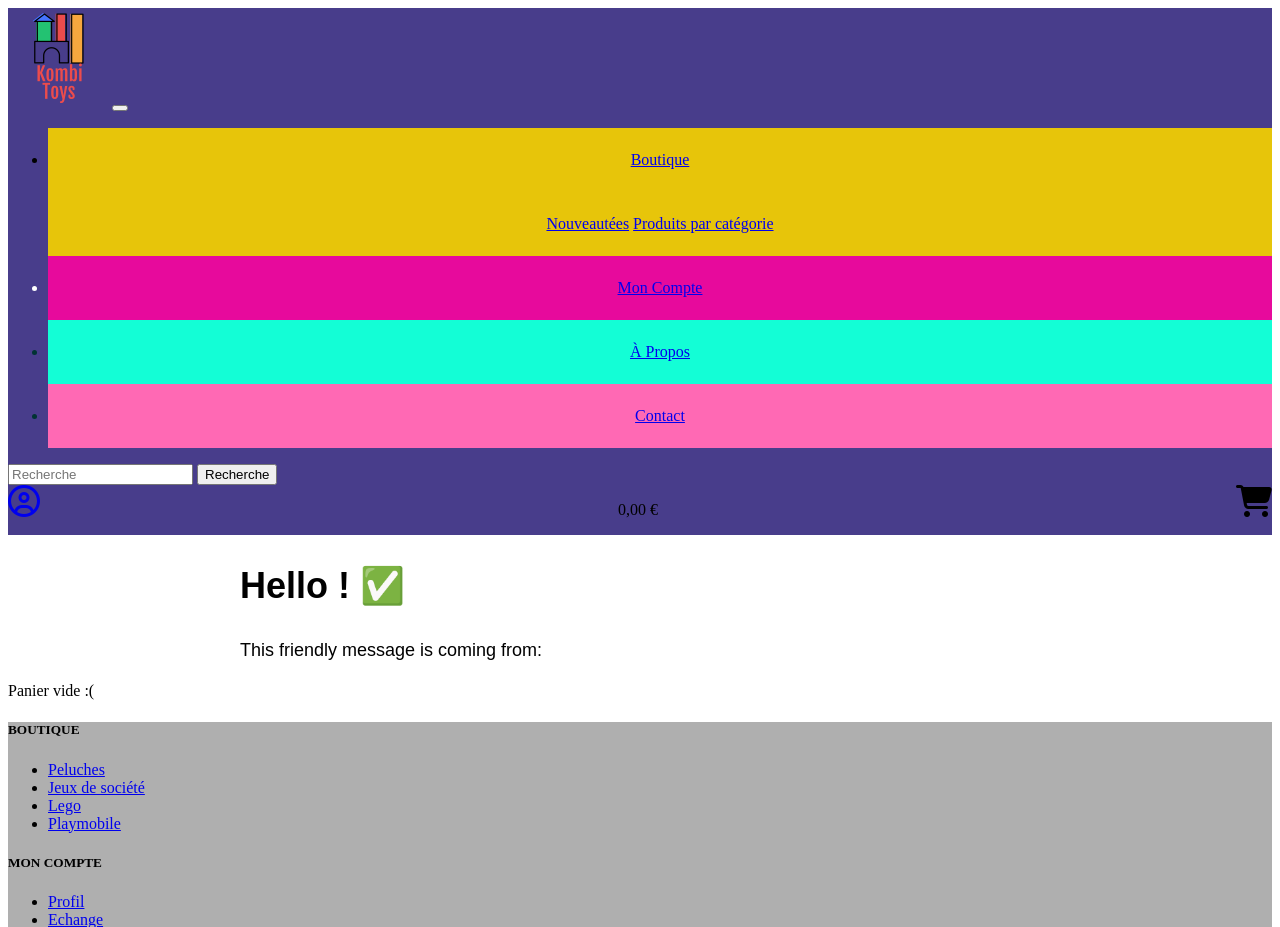
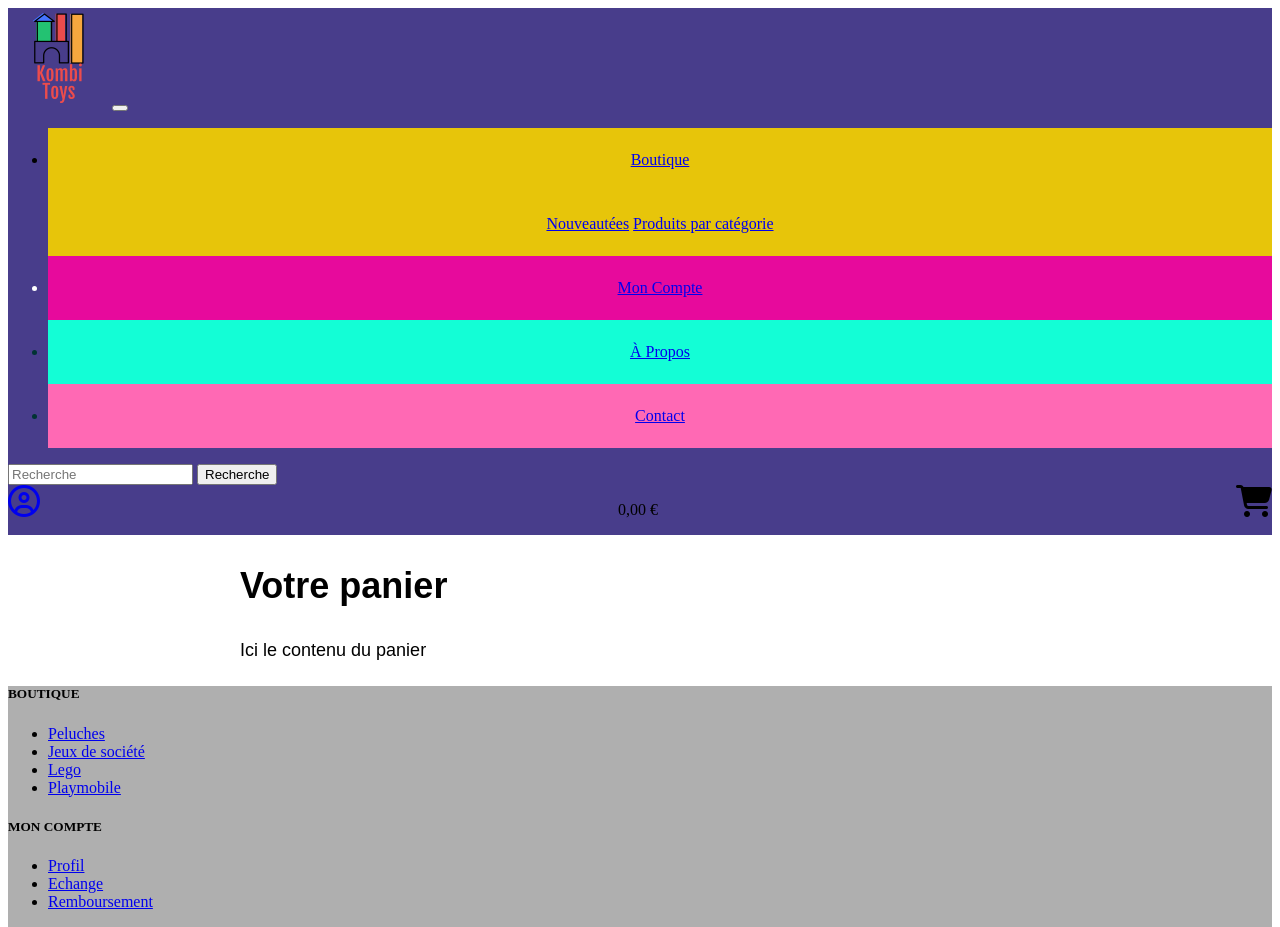
Before and after one commit to flo-man/projet-soutenance-2, a Symfony app: template templates/panier/index.html.twig in a window 1280 px wide. Shown: the top 927 px of the page. Run offline with Twig, Linux system fonts and the light colour scheme; the template is opened without the code that fills it, so the values that code supplies are empty; some libraries are stand-ins or nearby versions.

Commit message:
panier accessible avec dump

```diff
--- a/src/Service/Panier/PanierService.php
+++ b/src/Service/Panier/PanierService.php
@@ -2,6 +2,7 @@
 
 namespace App\Service\Panier;
 
+use App\Repository\ProduitRepository;
 use Symfony\Component\HttpFoundation\Session\SessionInterface;
 
 class PanierService {
@@ -42,7 +43,7 @@ class PanierService {
 
     }
 
-    public function getFullPanier() : array
+    public function getFullPanier(ProduitRepository $produitRepository) : array
     {
         $panier = $this->session->get('panier', []);
 
--- a/templates/index/boutique.html.twig
+++ b/templates/index/boutique.html.twig
@@ -26,7 +26,7 @@
                                             <h5 class="card-title">{{ produit.nom }}</h5>
                                             <p class="card-text">{{ produit.description }}</p>
                                             <p class="card-text">{{ produit.prix }} €</p>
-                                            <a href="#" class="btn btn-primary">Ajouter au panier</a>
+                                            <a href="{{ path('panier_ajout', {id: produit.id}) }}" class="btn btn-primary">Ajouter au panier</a>
                                         </div>
                                     </div>
                                 </div>
--- a/templates/panier/index.html.twig
+++ b/templates/panier/index.html.twig
@@ -10,14 +10,15 @@
     </style>
 
     <div class="example-wrapper">
-        <h1>Hello ! ✅</h1>
+        <h1>Votre panier</h1>
 
-        <p>This friendly message is coming from:</p>
+        <p>Ici le contenu du panier</p>
 
-        <a href="{{ path('panier_ajout', {'id': 'x'}) }}"></a>
     </div>
+    {{ dump(panierService) }}
 
-    {% if items | length > 0 %}
+    {#
+    {% if panierService.fullPanier | length > 0 %}
         <thead>
         <tr>
             <th>Produit</th>
@@ -29,11 +30,11 @@
         </thead>
         <tbody>
         <tr>
-            <td>{{ item.produit.title }}</td>
-            <td>{{ item.produit.price }}</td>
-            <td>{{ item.quantity }}</td>
-            <td>{{ item.produit.price * item.quantity }}</td>
-            <td><a href="{{ path('panier_supprimer', {'id': item.produit.id}) }}" class="btn btn-danger btn-sm">
+            <td>{{ panierService }}</td>
+            <td>{{ panierService.produit.price }}</td>
+            <td>{{ panierService.quantity }}</td>
+            <td>{{ panierService.produit.price * panierService.quantity }}</td>
+            <td><a href="{{ path('panier_remove', {'id': panierService.produit.id}) }}" class="btn btn-danger btn-sm">
                     <i class="fas fa-trash"></i>
                 </a>
             </td>
@@ -51,5 +52,5 @@
     {% else  %}
         <p>Panier vide :(</p>
     {% endif %}
-
+    #}
 {% endblock %}
```
Also changed, not shown: src/Controller/PanierController.php (+9 -4 lines).
